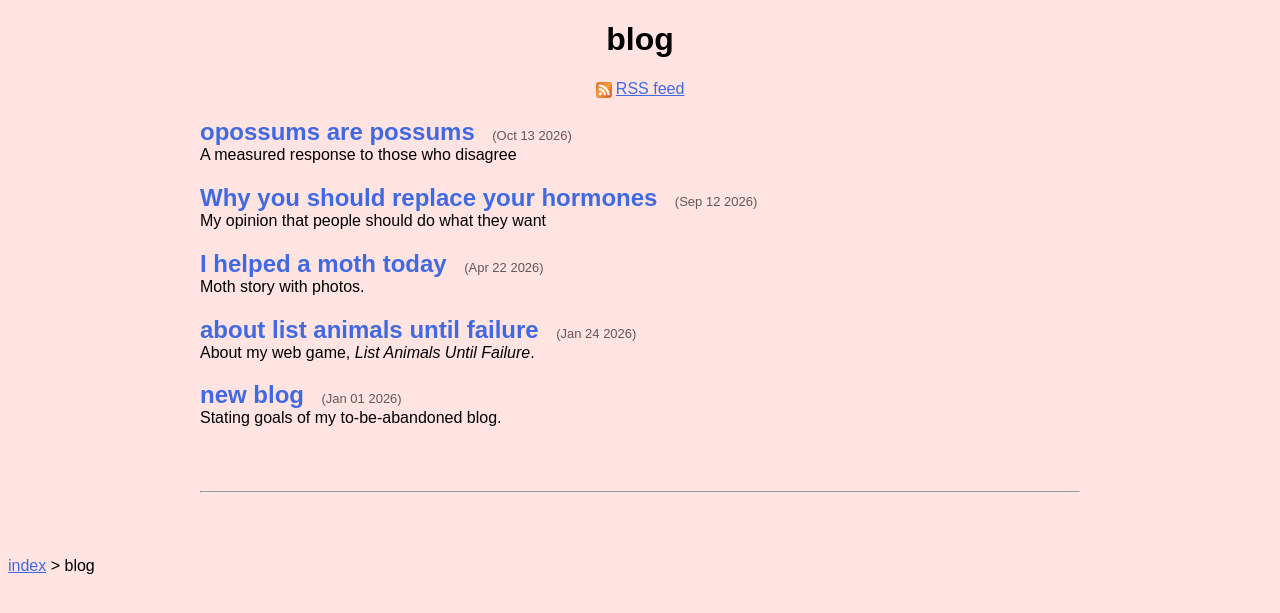
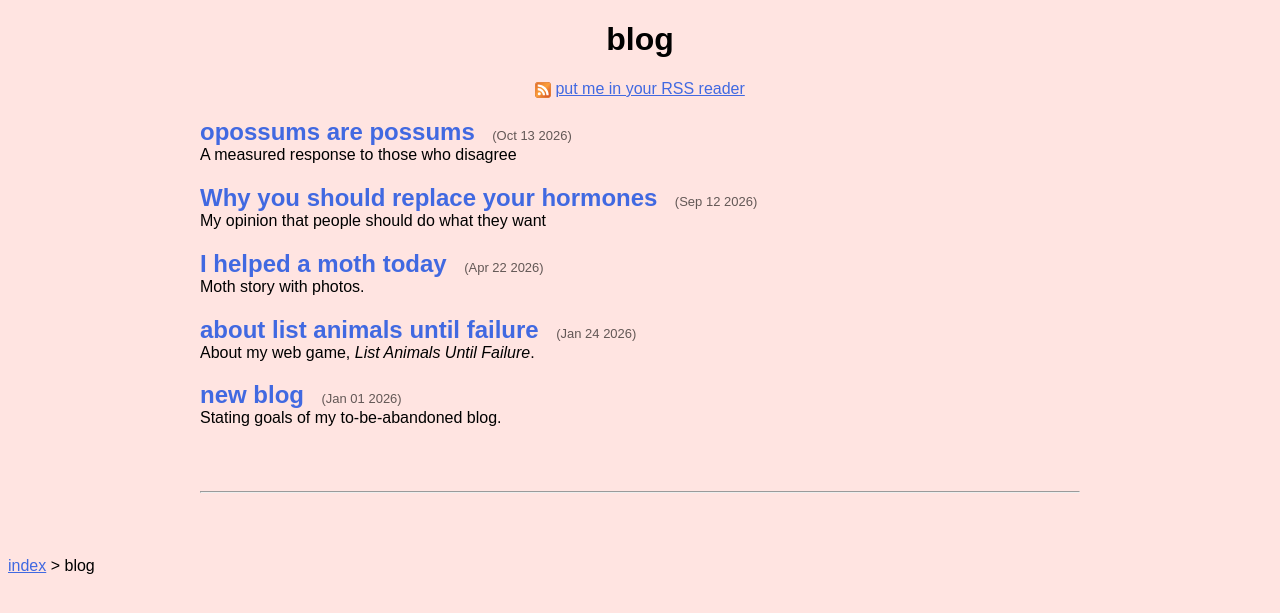
Before and after one commit to Roachbones/Roachbones.github.io, a Jekyll site: the page built from blog.html, in a window 1280 px wide. Shown: the top 613 px of the page. Built offline with Jekyll 4.4.1, drawn with Linux system fonts in a browser that asks for light colours.

Commit message:
"put me in your RSS reader"

```diff
--- a/blog.html
+++ b/blog.html
@@ -11,7 +11,7 @@ style: |
 
 <p style=text-align:center>
     <a href=/feed.rss title="RSS/Atom feed">
-        <img src=/post_assets/feed.svg alt="RSS" style=height:1em;vertical-align:middle;margin-right:.5ex>RSS feed
+        <img src=/post_assets/feed.svg alt="RSS" style=height:1em;vertical-align:middle;margin-right:.5ex>put me in your RSS reader
     </a>
 </p>
 
```
